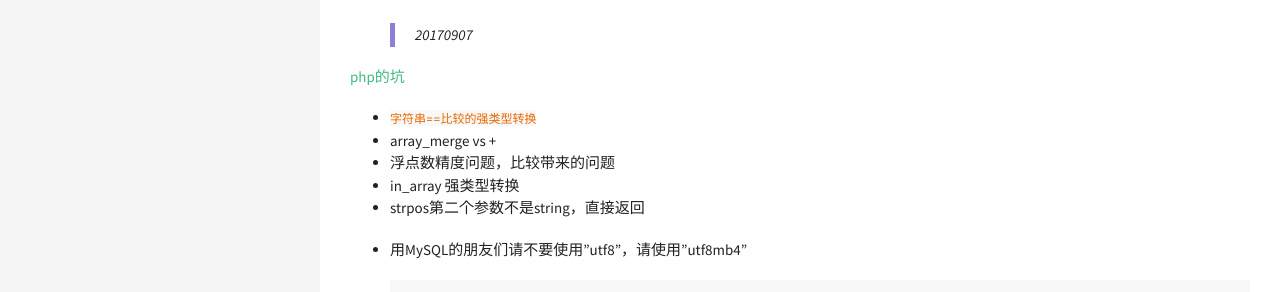
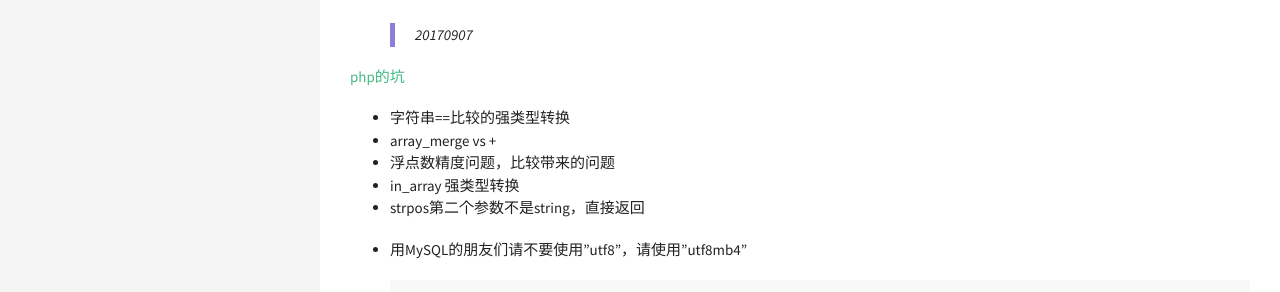
Before and after one commit to chchmlml/chchmlml.github.io, a Jekyll site: the page built from _posts/2017-08-01-everyday-learn-1.md, in a window 1280 px wide. Shown: the part 1987-2279 px from the top of the page. Built offline with Jekyll 4.4.1, drawn with Linux system fonts in a browser that asks for light colours; comment, search, counter and statistics services are not loaded.

Commit message:
add blog upgrade

```diff
--- a/_posts/2017-08-01-everyday-learn-1.md
+++ b/_posts/2017-08-01-everyday-learn-1.md
@@ -60,7 +60,8 @@ image:
 > 20170907
 
 [php的坑](https://segmentfault.com/a/1190000010748235?utm_source=weekly&utm_medium=email&utm_campaign=email_weekly)
-- `字符串==比较的强类型转换`
+
+- 字符串==比较的强类型转换
 - array_merge vs +
 - 浮点数精度问题，比较带来的问题
 - in_array 强类型转换
```
Also changed, not shown: 2 other files.
